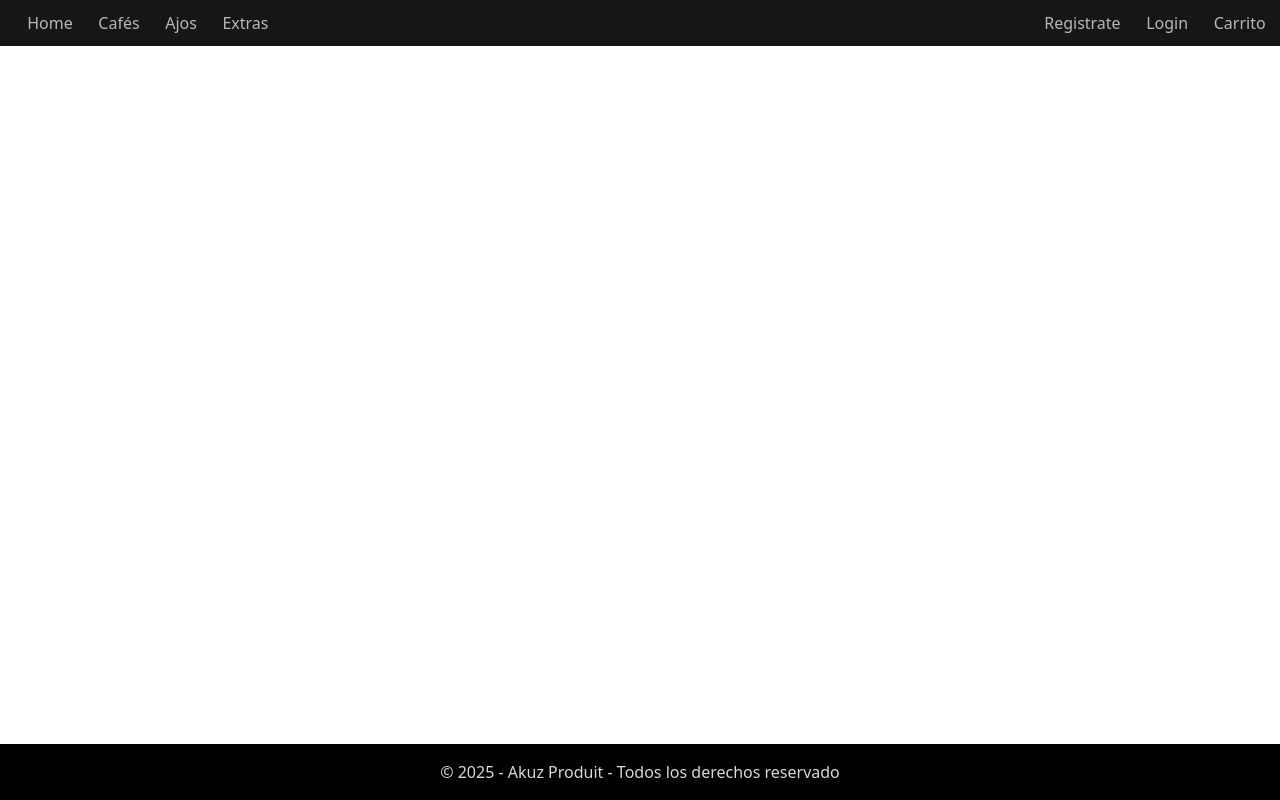
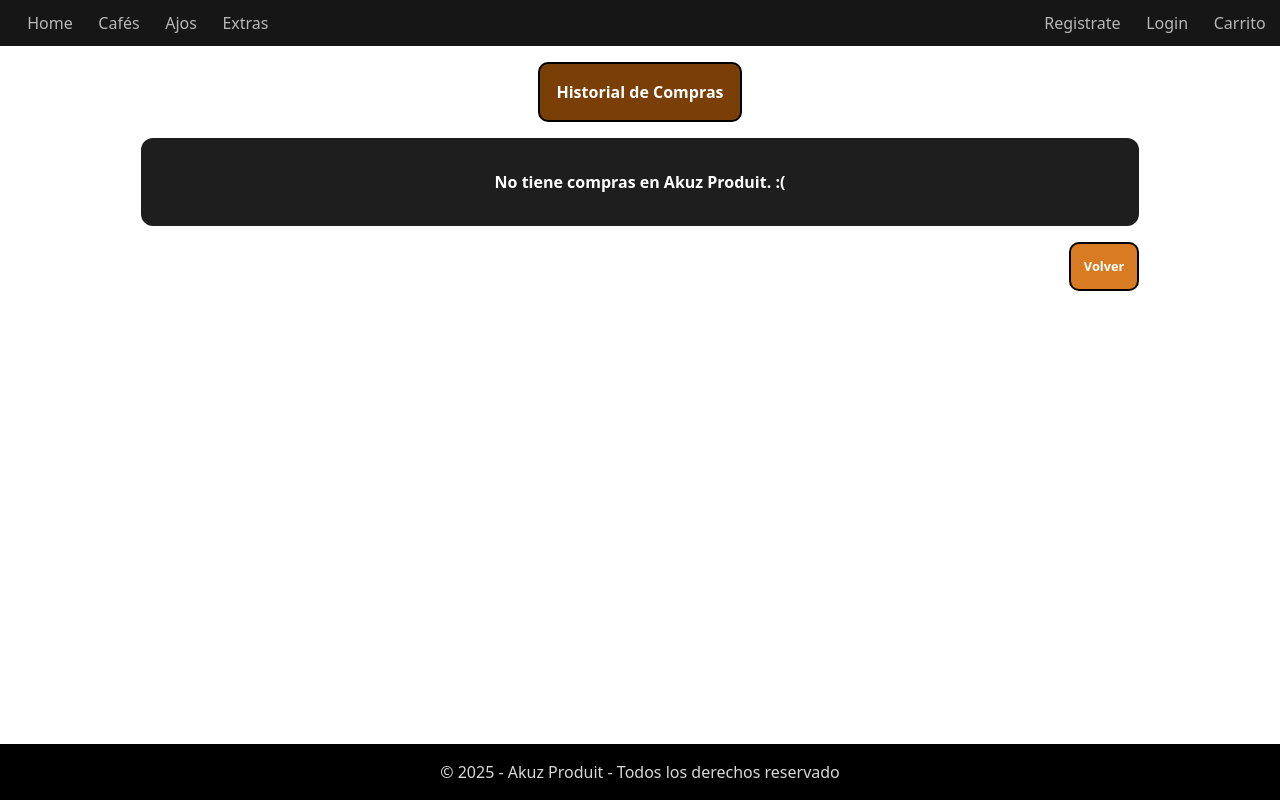
Before and after one commit to FranciscoMunozADS/AkuzCommerc-Frontend, a React (Vite) app: page /profile/history in a window 1280 px wide. Built offline with nearby package versions, Linux system fonts and the light colour scheme.

Commit message:
History page finished

```diff
--- a/src/App.jsx
+++ b/src/App.jsx
@@ -2,12 +2,17 @@
 import { UserContext } from "./context/UserContext";
 import { useContext } from "react";
 
-import { ErrorPage, HomePage, RegisterPage, ProfilePage, LoginPage } from "./pages/index";
-import { Footer, Navbar, ProductPage } from "./components";
+import {
+  ErrorPage,
+  HomePage,
+  RegisterPage,
+  ProfilePage,
+  LoginPage,
+} from "./pages/index";
+import { Footer, History, Navbar, ProductPage } from "./components";
 
 import "./styles.css";
 import "bootstrap/dist/css/bootstrap.min.css";
-
 
 function App() {
   const { token } = useContext(UserContext);
@@ -41,10 +46,7 @@
               path="/profile"
               element={token ? <ProfilePage /> : <Navigate to="/login" />}
             />
-            <Route
-              path="/profile/history"
-              element={console.log("Historial Page")}
-            />
+            <Route path="/profile/history" element={<History />} />
             <Route
               path="/profile/addProduct"
               element={console.log("Nuevo Producto Page")}
--- a/src/components/Card/card.jsx
+++ b/src/components/Card/card.jsx
@@ -4,7 +4,7 @@
 
 export const card = ({ id, descripcion, precio, stock, urlImg, categoria }) => {
   // Recibe 4 valores mediante Props, para la creación de la Card
-  // TODO: Implementar vista de "Ver Mas..." y Agregar al Carrito
+  // TODO: Implementar Agregar al Carrito
 
   const navigate = useNavigate()
 
--- /dev/null
+++ b/src/components/History/history.jsx
@@ -0,0 +1,55 @@
+import { useContext } from "react";
+import { useNavigate } from "react-router-dom";
+import { UserContext } from "../../context/UserContext";
+import { formatClp, formatDate } from "../../helpers/function";
+import "./styles.css";
+
+export const history = () => {
+  const { user } = useContext(UserContext);
+  const navigate = useNavigate();
+
+  const handleProfile = () => {
+    navigate("/profile");
+  };
+
+  return (
+    <>
+      <div className="Container_history">
+        <div className="header">
+          <p className="text">Historial de Compras</p>
+        </div>
+        <div className="contentTable">
+          {user?.historial?.length > 0 ? (
+            <table className="tableHistory">
+              <thead>
+                <tr>
+                  <th>N° Orden</th>
+                  <th>Fecha Compra</th>
+                  <th>Cantidad Productos</th>
+                  <th>Precio Total</th>
+                </tr>
+              </thead>
+              <tbody>
+                {user.historial.map((item) => (
+                  <tr key={item.id}>
+                    <td>{item.num_orden}</td>
+                    <td>{formatDate(item.fecha_compra)}</td>
+                    <td>{item.cantidad_vendida}</td>
+                    <td>{formatClp(item.precio_producto)}</td>
+                  </tr>
+                ))}
+              </tbody>
+            </table>
+          ) : (
+            <p className="notBuy">No tiene compras en Akuz Produit. :(</p>
+          )}
+        </div>
+        <div className="btnBack">
+          <button onClick={handleProfile}>Volver</button>
+        </div>
+      </div>
+    </>
+  );
+};
+
+export default history;
--- /dev/null
+++ b/src/components/History/styles.css
@@ -0,0 +1,104 @@
+.Container_history {
+  width: 100%;
+  padding: 1rem;
+
+  > .header {
+    width: 100%;
+    max-width: max-content;
+    margin: 0 auto;
+    margin-bottom: 1rem;
+    padding: 1rem;
+    border: 2px solid #000;
+    border-radius: 10px;
+    text-align: center;
+    background-color: #7a3f06;
+
+    > .text {
+      color: #fff;
+      font-size: 1rem;
+      font-weight: 600;
+      margin-bottom: 0px;
+    }
+  }
+
+  > .contentTable {
+    width: 100%;
+    max-width: 80%;
+    display: flex;
+    justify-content: center;
+    margin: 0 auto;
+    background-color: #1e1e1e;
+    border-radius: 12px;
+    padding: 2rem 0rem;
+
+    > .tableHistory {
+      width: 100%;
+      max-width: 80%;
+      background-color: #fff;
+
+      border: 1px solid #ccc;
+      border-radius: 12px;
+      overflow: hidden;
+
+      > thead {
+        background-color: #f0f0f0;
+        color: #333;
+        > tr {
+          > th {
+            font-weight: bold;
+            color: #333;
+            padding: 12px;
+            border: 1px solid #ccc;
+            font-size: 15px;
+          }
+        }
+      }
+
+      > tbody {
+        > tr {
+          > td {
+            padding: 12px;
+            border: 1px solid #ccc;
+            font-size: 15px;
+          }
+        }
+      }
+    }
+
+    > .notBuy {
+      width: 100%;
+      text-align: center;
+      font-size: 1rem;
+      font-weight: 600;
+      color: #fff;
+      margin-bottom: 0px;
+    }
+  }
+
+    > .btnBack {
+    width: 100%;
+    max-width: 80%;
+    margin: 0 auto;
+    margin-top: 1rem;
+    display: flex;
+    justify-content: end;
+
+    > button {
+      width: 100%;
+      max-width: fit-content;
+      padding: 0.8rem;
+      color: #fff;
+      border: 2px solid #000;
+      border-radius: 10px;
+      text-align: center;
+      font-size: 0.8rem;
+      font-weight: 600;
+      background-color: #d87b23;
+      cursor: pointer;
+    }
+
+    > button:hover {
+      color: #d7d7d7;
+    }
+  }
+}
--- a/src/components/Product/productPage.jsx
+++ b/src/components/Product/productPage.jsx
@@ -22,7 +22,7 @@
   }, []);
 
   const handleReturn = () => {
-    navigate("/");
+    navigate(`/categoria/${categoria}`);
   };
 
   return (
@@ -32,7 +32,10 @@
           <p className="text">Producto Seleccionado</p>
         </div>
         {prod.map(
-          ({ urlImg, descripcion, precio, stock, descripcionDetallada }, index) => (
+          (
+            { urlImg, descripcion, precio, stock, descripcionDetallada },
+            index
+          ) => (
             <div key={index} className="content_product">
               <div className="left">
                 <img className="imgProduct" src={urlImg} alt={descripcion} />
--- a/src/components/Product/styles.css
+++ b/src/components/Product/styles.css
@@ -129,7 +129,6 @@
       }
     }
   }
-
   > .btnBack {
     width: 100%;
     margin-top: 1rem;
--- a/src/components/index.js
+++ b/src/components/index.js
@@ -5,3 +5,4 @@
 export { card as Card } from "./Card/card";
 export { btnNavigate as BtnNavigate } from "./BtnNavigate/btnNavigate";
 export { productPage as ProductPage } from "./Product/productPage";
+export { history as History } from "./History/history";
--- a/src/context/UserContext.jsx
+++ b/src/context/UserContext.jsx
@@ -1,5 +1,6 @@
 import { createContext, useState } from "react";
 import { Usuario } from "../data/data.js"; // Database ficticia
+import { useNavigate } from "react-router-dom";
 
 export const UserContext = createContext();
 
@@ -9,9 +10,11 @@
     JSON.parse(localStorage.getItem("user")) || null
   );
 
+  const navigate = useNavigate();
+
   // Obtener perfil real con fetch
 
-/*
+  /*
   const getProfile = async (currentToken) => {
     if (!currentToken) return; // para evitar llamados innecesarios
 
@@ -34,7 +37,7 @@
 
   // Login real con fetch
 
-/*
+  /*
   const login = async (email, password) => {
 
     try {
@@ -58,7 +61,7 @@
 */
 
   // Register real con fetch
-/*
+  /*
   const register = async (email, password) => {
 
     try {
@@ -96,7 +99,8 @@
       email: usuarioEncontrado.email,
       nombre_completo: usuarioEncontrado.nombre_completo,
       telefono: usuarioEncontrado.telefono,
-      urlAvatar: usuarioEncontrado.url_avatar
+      urlAvatar: usuarioEncontrado.url_avatar,
+      historial: usuarioEncontrado.historial,
     };
 
     localStorage.setItem("token", fakeToken);
@@ -106,10 +110,10 @@
   };
 
   // Simulación de registro con token
-  const register = async (email, password, telefono, urlAvatar) => {
+  const register = async (nombre_completo,email, password, telefono, urlAvatar) => {
     // Validación de si existe el correo
     const correoExiste = await Usuario.filter((user) => user.email === email);
-   /*  console.log(email);
+    /*  console.log(email);
     console.log(user.email); */
     console.log(correoExiste);
 
@@ -129,7 +133,7 @@
     const fakeToken = "fake-token-12345";
     const fakeUser = {
       email,
-      nombre_completo: "Usuario Nuevo",
+      nombre_completo,
       telefono,
       urlAvatar,
     };
@@ -146,6 +150,7 @@
     setUser(null);
     localStorage.removeItem("token");
     localStorage.removeItem("user");
+    navigate("/");
   };
 
   return (
--- a/src/data/data.js
+++ b/src/data/data.js
@@ -51,10 +51,26 @@
       "https://encrypted-tbn0.gstatic.com/images?q=tbn:ANd9GcQqEs7QDULIpNjmTV7oIZwoEKeS-nmASLZLYQ&s",
     historial: [
       {
+        id: 1,
+        num_orden: "XXXX-1",
         cantidad_vendida: 3,
         precio_producto: 41990,
         fecha_compra: "01072025",
       },
+      {
+        id: 2,
+        num_orden: "XXXX-2",
+        cantidad_vendida: 6,
+        precio_producto: 83980,
+        fecha_compra: "04072025",
+      },
+            {
+        id: 3,
+        num_orden: "XXXX-3",
+        cantidad_vendida: 9,
+        precio_producto: 125970,
+        fecha_compra: "10072025",
+      },
     ],
   },
 ];
--- a/src/helpers/function.jsx
+++ b/src/helpers/function.jsx
@@ -1,15 +1,25 @@
 export const formatClp = (price) => {
-    const format = price.toLocaleString("es-CL");
-    const value = `$ ${format}`
-    return value
-}
+  const format = price.toLocaleString("es-CL");
+  const value = `$ ${format}`;
+  return value;
+};
 
 export const formatCellNumber = (phone) => {
   let temporal = phone?.toString();
 
-  if (!temporal?.includes('+56 9')) {
+  if (!temporal?.includes("+56 9")) {
     temporal = `+56 9 ${phone}`;
   }
 
   return temporal;
 };
+
+export const formatDate = (date) => {
+  if (!/^\d{8}$/.test(date)) return "Fecha inválida";
+
+  const dia = date.slice(0, 2);
+  const mes = date.slice(2, 4);
+  const año = date.slice(4, 8);
+
+  return `${dia} / ${mes} / ${año}`;
+};
--- a/src/pages/Profile/profilePage.jsx
+++ b/src/pages/Profile/profilePage.jsx
@@ -17,8 +17,6 @@
   const handleAddProduct = () => {
     navigate("/profile/addProduct");
   };
-
-  console.log(user)
 
   return (
     <>
--- a/src/pages/Register/Register.jsx
+++ b/src/pages/Register/Register.jsx
@@ -15,6 +15,7 @@
   const navigate = useNavigate();
   const { register, token } = useContext(UserContext);
   const [signupData, setSignupData] = useState({
+    name: "",
     email: "",
     phone: "",
     urlAvatar: "",
@@ -41,6 +42,7 @@
     // Validaciones dentro del botón
 
     if (
+      !signupData.name ||
       !signupData.email ||
       !signupData.password ||
       !signupData.confirmPassword ||
@@ -62,6 +64,7 @@
     // método register desde el contexto
     try {
       await register(
+        signupData.name,
         signupData.email,
         signupData.password,
         signupData.phone,
@@ -75,6 +78,7 @@
 
     //Limpia los campos del input despues del registro
     setSignupData({
+      name: "",
       email: "",
       phone: "",
       password: "",
@@ -105,8 +109,29 @@
           <p className="text">Registrarse</p>
         </div>
         <form className="rounded px-5" onSubmit={handleSubmit}>
-          {/* email */}
           <div className="bg-dark text-white p-4 rounded p-5">
+            {/* Nombre */}
+            <div className="mb-3 row align-items-start">
+              <label
+                htmlFor="email"
+                className="col-sm-3 col-form-label text-sm-start"
+              >
+                Nombre Completo
+              </label>
+              <div className="col-sm-9">
+                <input
+                  type="text"
+                  className="form-control bg-light"
+                  id="name"
+                  name="name"
+                  autoComplete="username"
+                  placeholder="Juan Peréz"
+                  value={signupData.name}
+                  onChange={updateSignupData}
+                />
+              </div>
+            </div>
+            {/* email */}
             <div className="mb-3 row align-items-start">
               <label
                 htmlFor="email"
```
